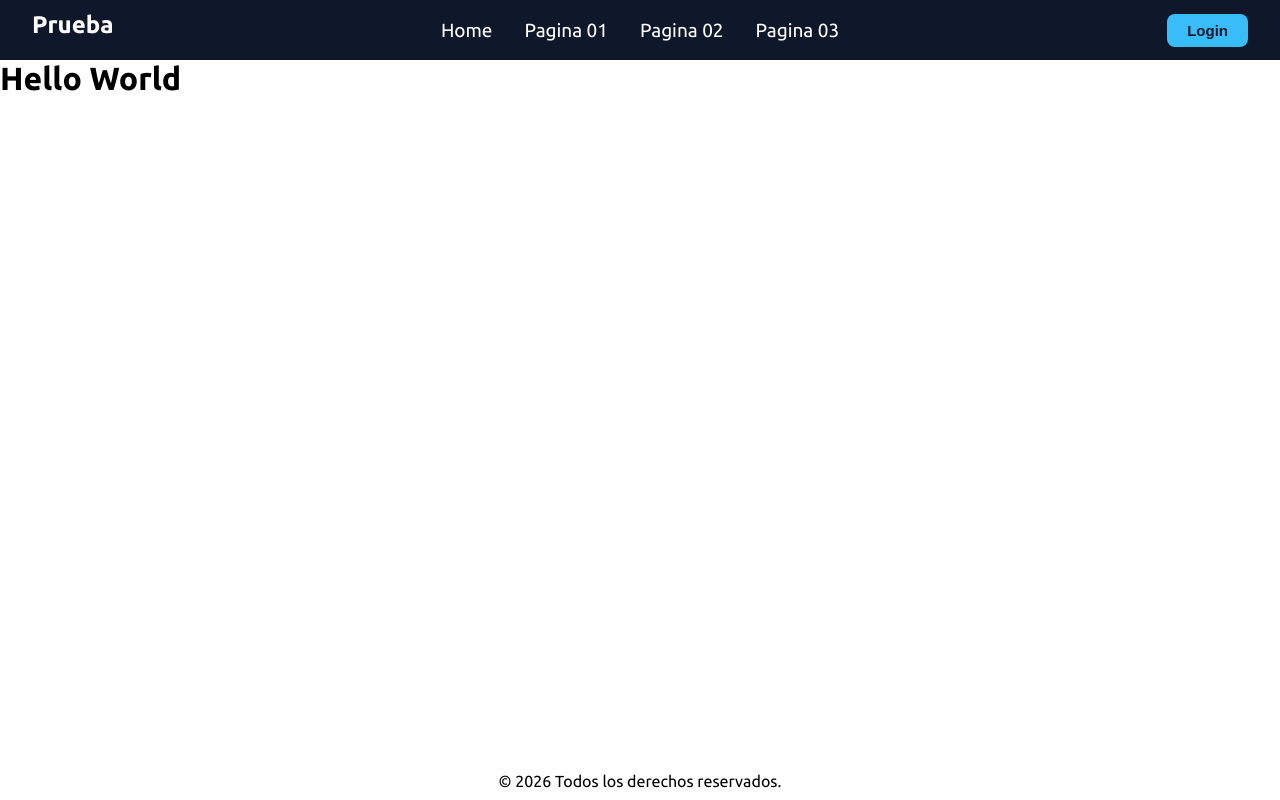
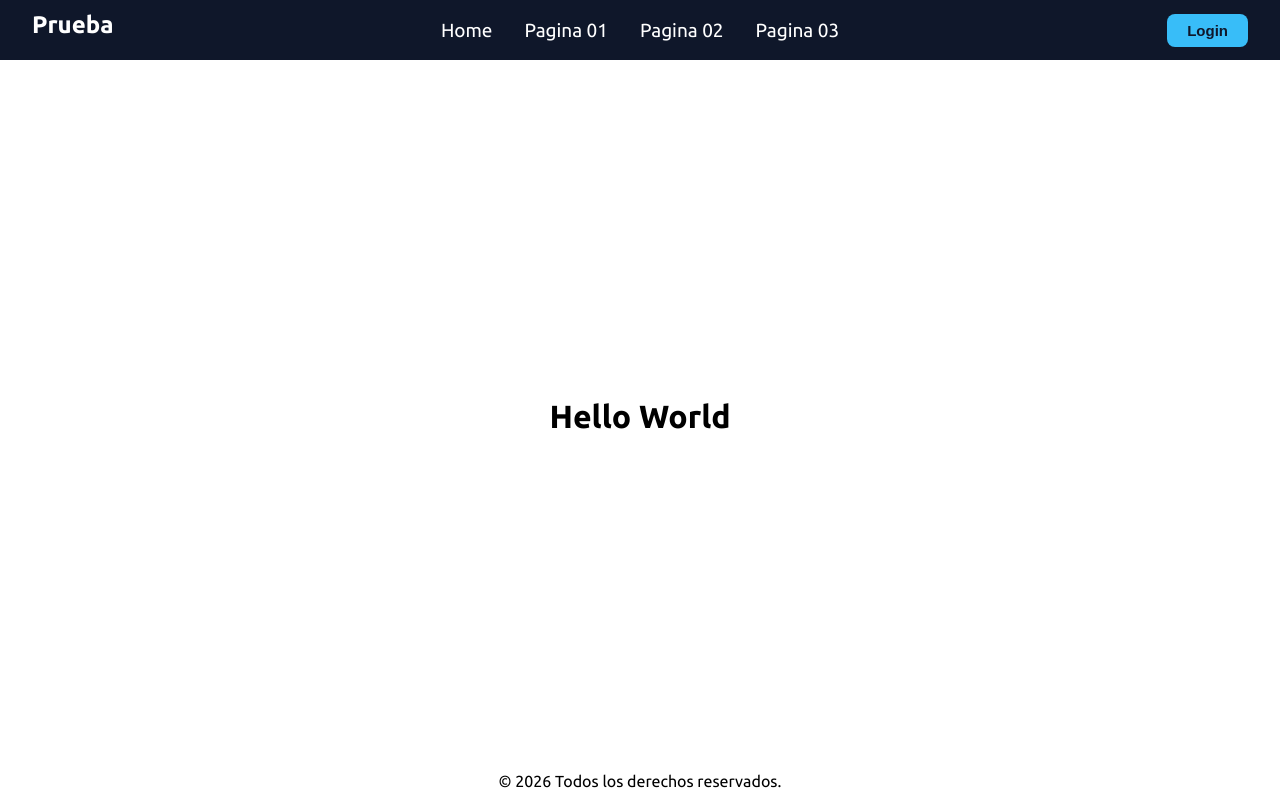
Before and after one commit to Destrabe/Pagina-de-prueba-en-Next, a Next.js app: page / in a window 1280 px wide. Built offline with nearby package versions, Linux system fonts and the light colour scheme.

Commit message:
add main layout styles

```diff
--- a/app/global.css
+++ b/app/global.css
@@ -16,3 +16,9 @@ body {
   grid-template-rows: auto 1fr auto;
   min-height: 100dvh;
 }
+
+main {
+  display: flex;
+  justify-content: center;
+  align-items: center;
+}
```
